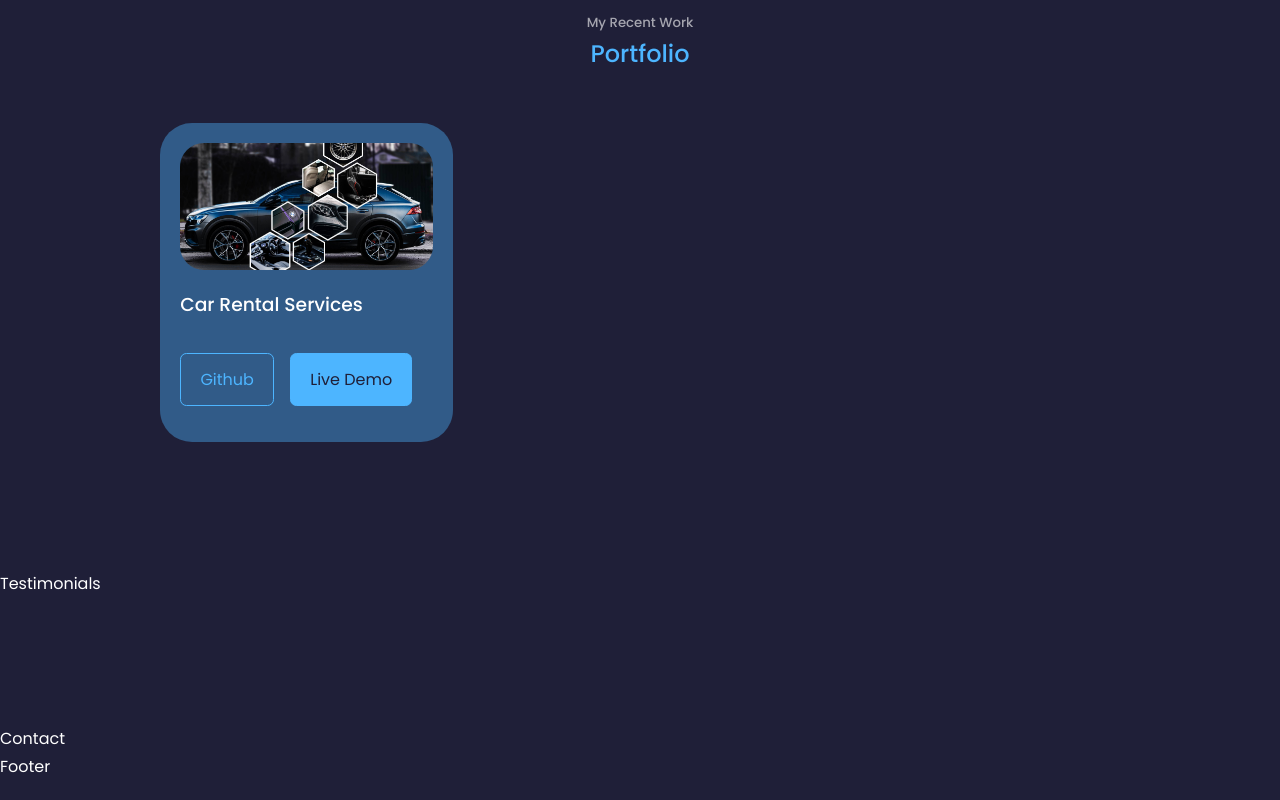
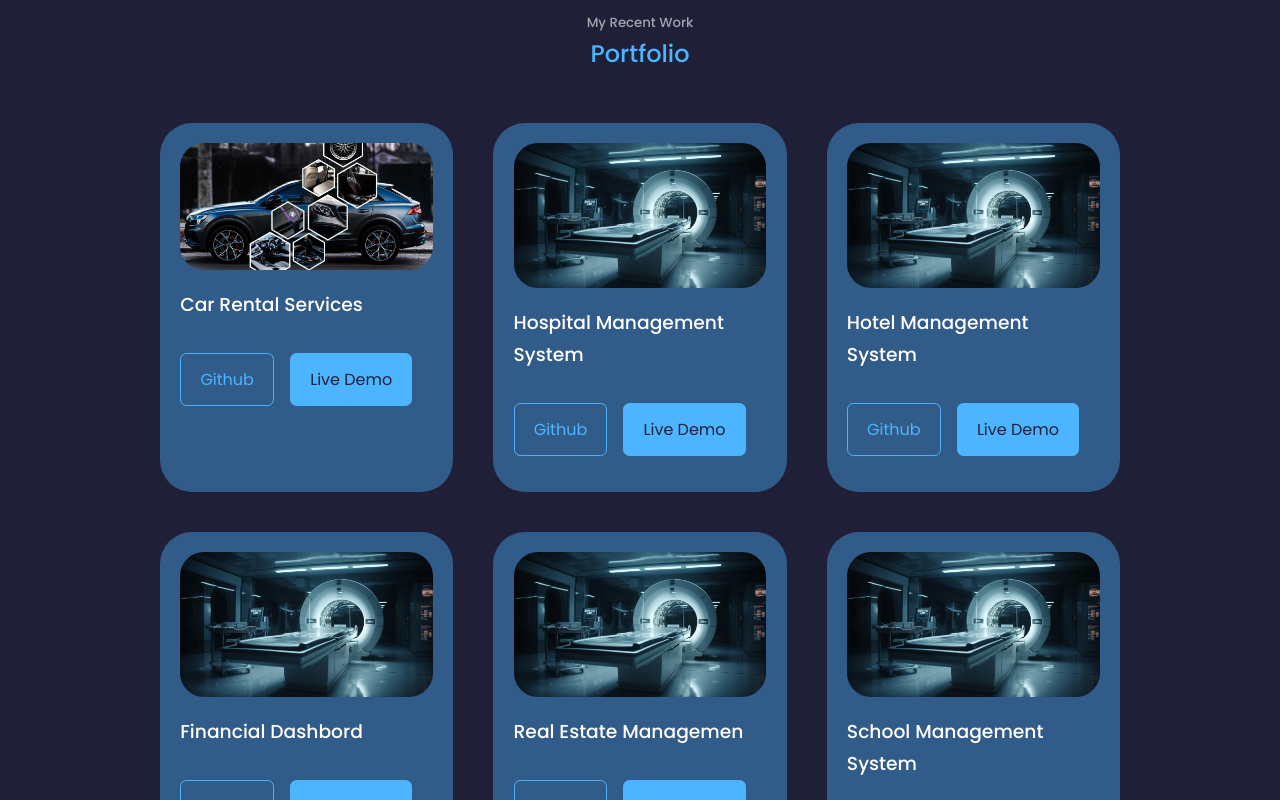
Before and after one commit to EngNelson/engineer-nelson-bechem-2024, a React (Create React App) app: page / in a window 1280 px wide. Shown: the part 3140-3940 px from the top of the page. Built offline with nearby package versions, Linux system fonts and the light colour scheme; the HTML template or start-up script is replaced by a standard one.

Commit message:
Portfolio module

```diff
--- a/src/components/portfolio/Portfolio.jsx
+++ b/src/components/portfolio/Portfolio.jsx
@@ -10,7 +10,7 @@
 const data = [
   {
     id: 1,
-    image: IMG1,
+    image: IMG,
     title: 'Car Rental Services',
     github: 'https://github.com',
     demo: "https://dribbble.com/designers?search[category]=Web%20design&search[workType]=freelance"
@@ -59,67 +59,24 @@
       <h2>Portfolio</h2>
 
       <div className="container portfolio__container">
-          <article className='portfolio__item'>
-            <div className="portfolio__item-image">
-              <img src={IMG} alt="" />
-            </div>
-            <h3>Car Rental Services</h3>
-            <div className="portfolio__item-cta">
-            <a href="https://github.com" className='btn' target='_blank'>Github</a>
-                <a hrf="https://dribbble.com/designers?search[category]=Web%20design&search[workType]=freelance" className='btn btn-primary' target='_blank'>Live Demo</a>
-            </div>
+           {
+            data.map(({id, image, title, github, demo}) => {
+              return(
+                <article key={id} className='portfolio__item'>
+                <div className="portfolio__item-image">
+                  <img src={image} alt={title} />
+                </div>
+                <h3>{title}</h3>
+                <div className="portfolio__item-cta">
+                <a href={github} className='btn' target='_blank'>Github</a>
+                <a href={demo} className='btn btn-primary' target='_blank'>Live Demo</a>
+                </div>
 
-          </article>
-          {/* <article className='portfolio__item'>
-            <div className="portfolio__item-image">
-              <img src={IMG1} alt="" />
-            </div>
-            <h3>Hospital Management System</h3>
-            <div className="portfolio__item-cta">
-                <a href="https://github.com" className='btn' target='_blank'>Github</a>
-                <a href="https://dribbble.com/designers?search[category]=Web%20design&search[workType]=freelance" className='btn btn-primary' target='_blank'>Live Demo</a>
-                </div>
-          </article>
-          <article className='portfolio__item'>
-            <div className="portfolio__item-image">
-              <img src="" alt="" />
-            </div>
-            <h3>Hotel Management System</h3>
-            <div className="portfolio__item-cta">
-                <a href="https://github.com" className='btn' target='_blank'>Github</a>
-                <a href="https://dribbble.com/designers?search[category]=Web%20design&search[workType]=freelance" className='btn btn-primary' target='_blank'>Live Demo</a>
-              </div>
-          </article>
-          <article className='portfolio__item'>
-            <div className="portfolio__item-image">
-              <img src="" alt="" />
-            </div>
-            <h3>Financial Dashbord </h3>
-            <div className="portfolio__item-cta">
-                <a href="https://github.com" className='btn' target='_blank'>Github</a>
-                <a href="https://dribbble.com/designers?search[category]=Web%20design&search[workType]=freelance" className='btn btn-primary' target='_blank'>Live Demo</a>
-              </div>
-          </article>
-          <article className='portfolio__item'>
-            <div className="portfolio__item-image">
-              <img src="" alt="" />
-            </div>
-            <h3>Real Estate Management</h3>
-            <div className="portfolio__item-cta">
-                <a href="https://github.com" className='btn' target='_blank'>Github</a>
-                <a href="https://dribbble.com/designers?search[category]=Web%20design&search[workType]=freelance" className='btn btn-primary' target='_blank'>Live Demo</a>
-              </div>
-          </article>
-          <article className='portfolio__item'>
-            <div className="portfolio__item-image">
-              <img src="" alt="" />
-            </div>
-            <h3>School Management System</h3>
-            <div className="portfolio__item-cta">
-                <a href="https://github.com" className='btn' target='_blank'>Github</a>
-                <a href="https://dribbble.com/designers?search[category]=Web%20design&search[workType]=freelance" className='btn btn-primary' target='_blank'>Live Demo</a>
-              </div>
-          </article> */}
+              </article>
+              )
+            })
+          }
+
     </div>
     </section>
   )
```
